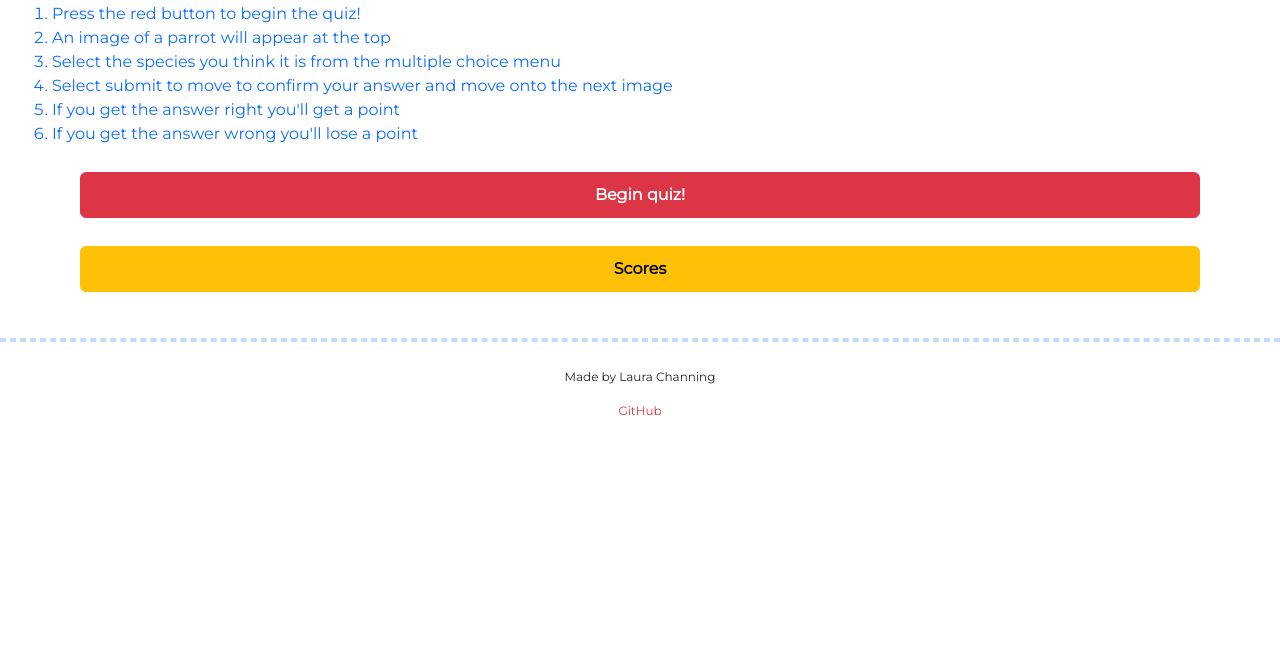
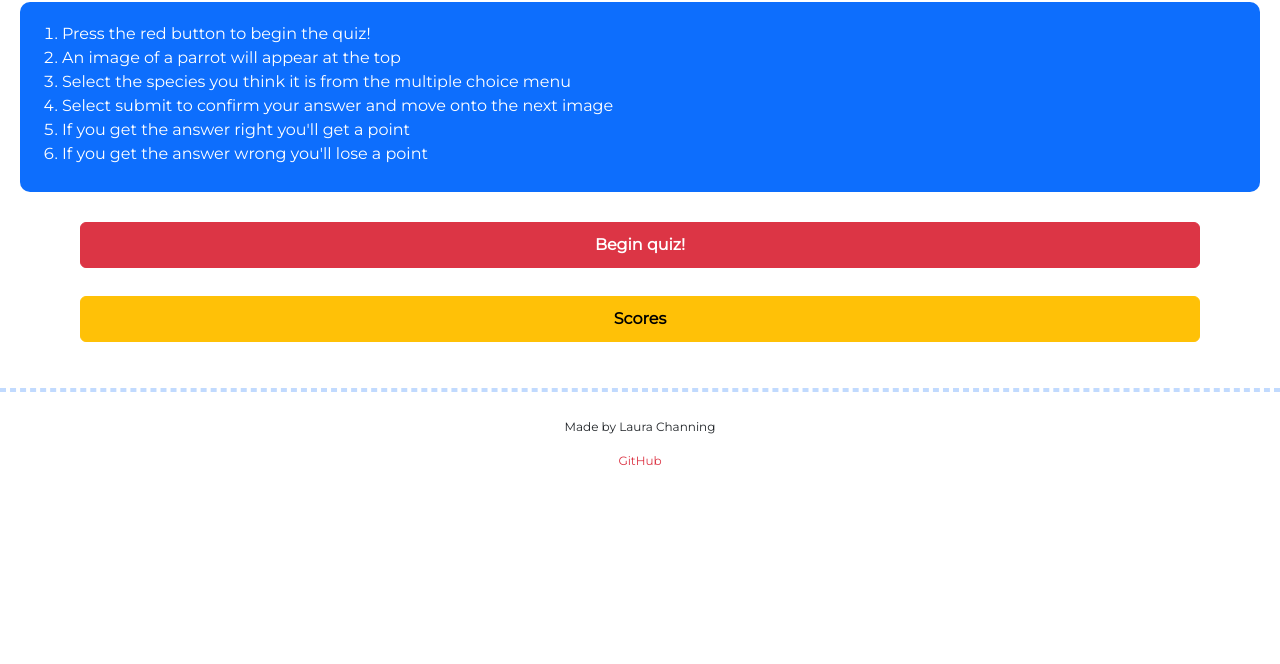
Before and after one commit to lrchnnng/parrot-quiz, a plain HTML site: page how-to.html in a window 1280 px wide. Shown: the part 136-800 px from the top of the page. Drawn offline with nearby package versions, Linux system fonts and the light colour scheme.

Commit message:
added styling to how-to.html

```diff
--- a/assets/css/style.css
+++ b/assets/css/style.css
@@ -37,11 +37,6 @@ hr {
     border: dashed 2px var(--blue) !important;
 }
 
-ol {
-    color: var(--blue);
-    padding: 0 40px;
-}
-
 /* Mobile Styling*/
 @media screen and (min-width: 260px) {
     /* Nav bar */
@@ -51,7 +46,7 @@ ol {
 
     /* Title */
     .header {
-        padding-bottom: 20px;
+        padding-bottom: 10px;
         display: flex;
         flex-direction: column;
         justify-content: center;
@@ -83,6 +78,16 @@ ol {
         justify-content: center;
     }
 
+    /* How To */
+    #how-to {
+        background-color: #0D6EFD;
+        color: #ffffff !important;
+        padding: 20px 10px 10px 10px;
+        border-radius: 10px;
+        margin-bottom: 20px;
+    }
+
+    /* Image */
     #quiz-img {
         width: 100px
     }
--- a/how-to.html
+++ b/how-to.html
@@ -42,12 +42,12 @@
             <h1 class="title">How to play</h1>
         </div>
         <!-- End of Header Section-->
-        <div>
+        <div id="how-to">
             <ol>
                 <li>Press the red button to begin the quiz!</li>
                 <li>An image of a parrot will appear at the top</li>
                 <li>Select the species you think it is from the multiple choice menu</li>
-                <li>Select submit to move to confirm your answer and move onto the next image</li>
+                <li>Select submit to confirm your answer and move onto the next image</li>
                 <li>If you get the answer right you'll get a point</li>
                 <li>If you get the answer wrong you'll lose a point</li>
             </ol>
```
